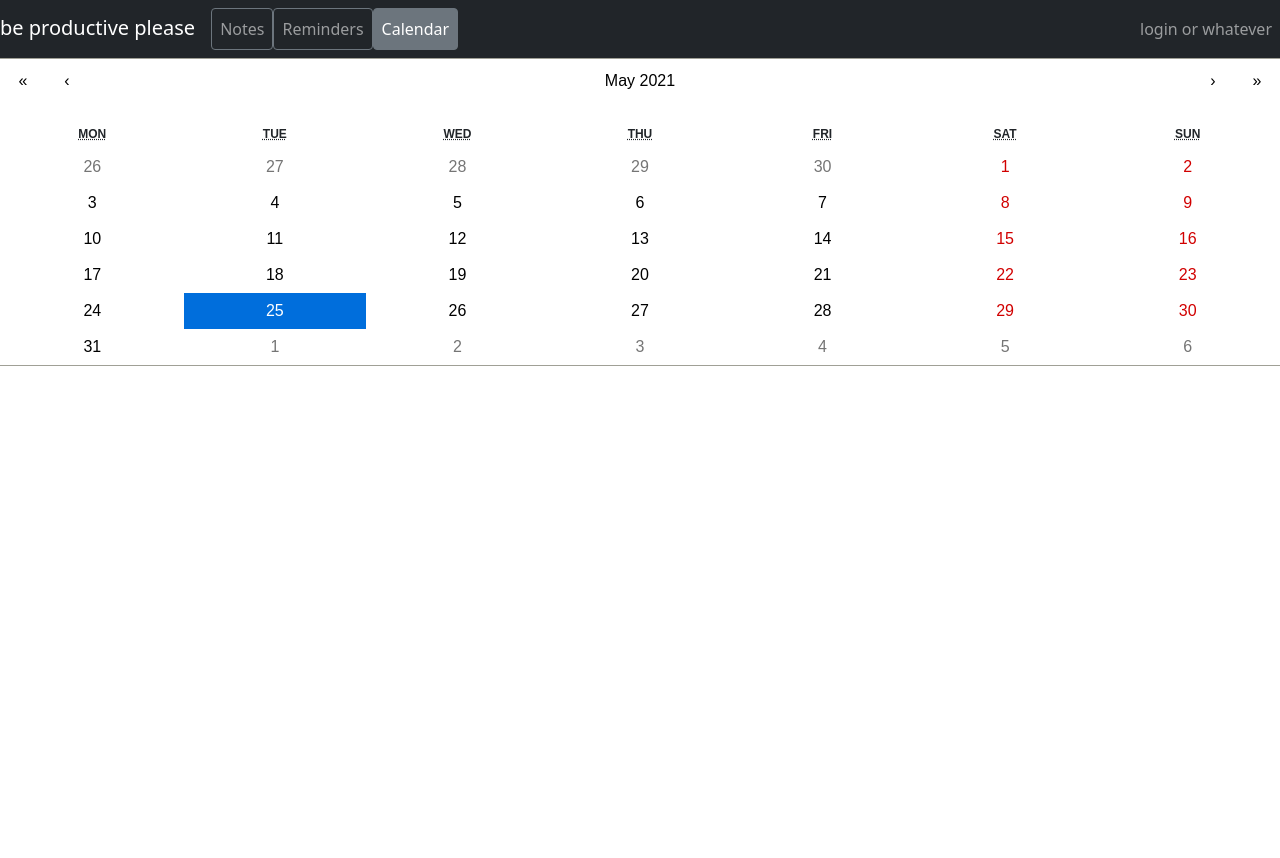
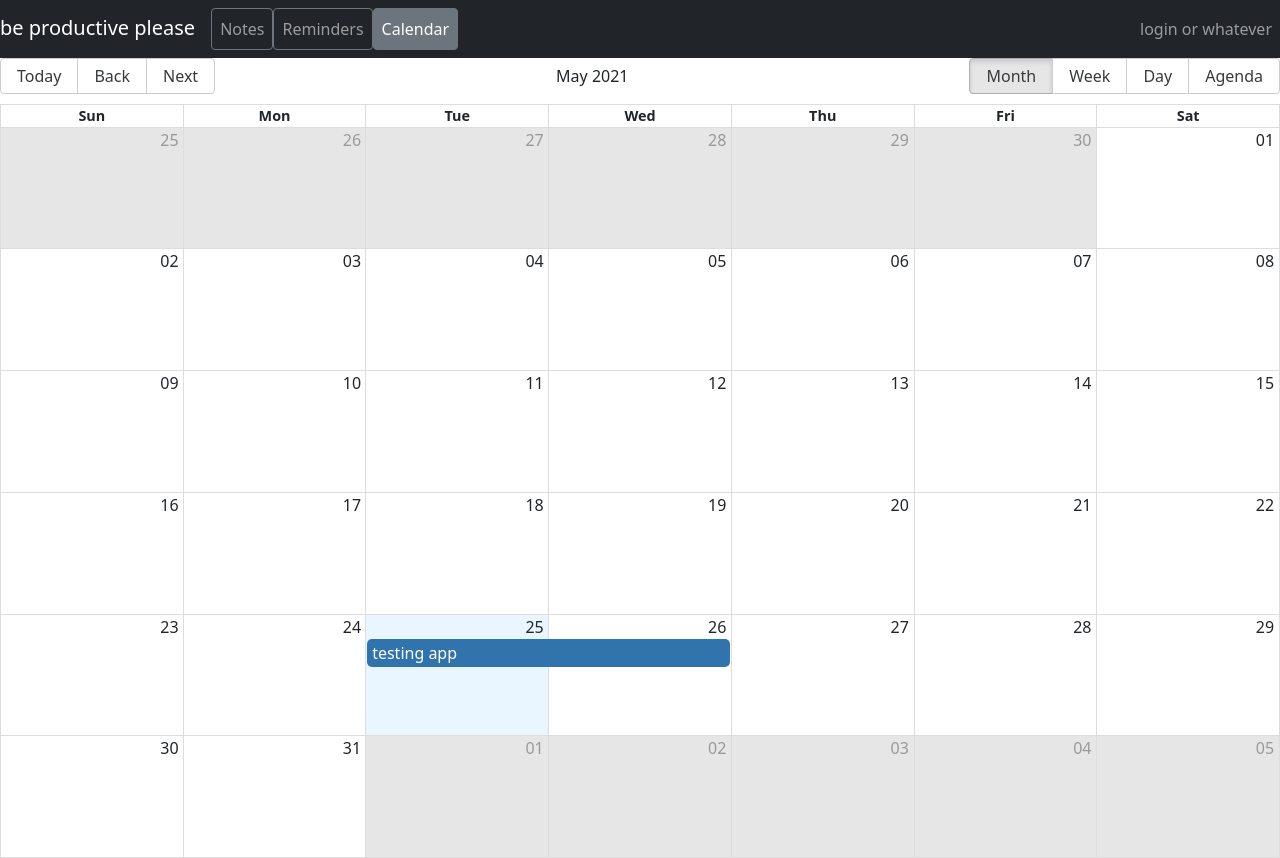
Before and after one commit to wrp90/ProductivityApp, a React (Create React App) app in the folder client/: page /calendar in a window 1280 px wide. Before the commit the page ends 800 px from the top, so only its background shows below. Built offline with nearby package versions, Linux system fonts and the light colour scheme.

Commit message:
installed npm package for react-big-calendar and updated calendar js to reflect changes

```diff
--- a/client/package.json
+++ b/client/package.json
@@ -10,8 +10,10 @@
     "axios": "^0.21.1",
     "bootstrap": "^5.0.1",
     "express": "^4.17.1",
+    "moment": "^2.29.1",
     "mongoose": "^5.12.11",
     "react": "^17.0.2",
+    "react-big-calendar": "^0.33.5",
     "react-calendar": "^3.4.0",
     "react-dom": "^17.0.2",
     "react-router-dom": "^5.2.0",
--- a/client/src/pages/Calendar.js
+++ b/client/src/pages/Calendar.js
@@ -1,20 +1,32 @@
-import React, { Component } from 'react';
-import Calendar from 'react-calendar';
-import 'react-calendar/dist/Calendar.css';
+import React, { Component } from "react";
+import { Calendar, momentLocalizer } from "react-big-calendar";
+import moment from "moment";
+import "react-big-calendar/lib/css/react-big-calendar.css";
+
+const localizer = momentLocalizer(moment);
 
 class MyCalendar extends Component {
   state = {
-    date: new Date(),
-  }
-
-  onChange = date => this.setState({ date })
+    events: [
+      {
+        start: moment().toDate(),
+        end: moment()
+          .add(1, "days")
+          .toDate(),
+        title: "testing app"
+      }
+    ]
+  };
 
   render() {
     return (
-      <div className="row">
+      <div className="Calendar">
         <Calendar
-          onChange={this.onChange}
-          value={this.state.date}
+          localizer={localizer}
+          defaultDate={new Date()}
+          defaultView="month"
+          events={this.state.events}
+          style={{ height: "100vh" }}
         />
       </div>
     );
--- a/package.json
+++ b/package.json
@@ -32,7 +32,9 @@
     "axios": "^0.21.1",
     "express": "^4.17.1",
     "if-env": "^1.0.4",
+    "moment": "^2.29.1",
     "mongoose": "^5.12.11",
+    "react-big-calendar": "^0.33.5",
     "react-bootstrap": "^1.6.0"
   }
 }
```
Also changed, not shown: 2 other files (tests, documents, lock files or other folders).
